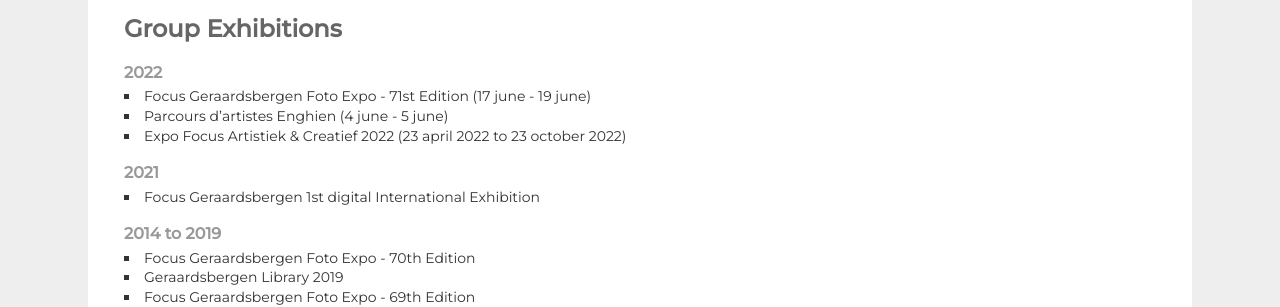
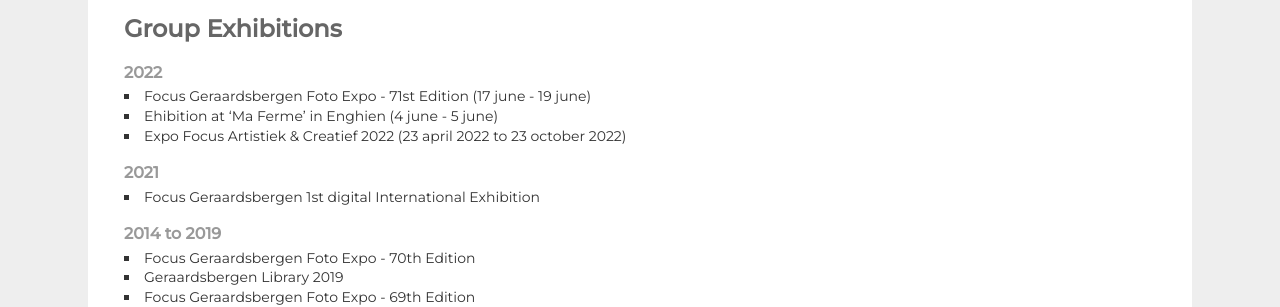
Before and after one commit to dimz25/dimz25.github.io, a Jekyll site: the page built from pages/me.md, in a window 1280 px wide. Shown: the part 336-643 px from the top of the page. Built offline with Jekyll 4.4.1, drawn with Linux system fonts in a browser that asks for light colours.

Commit message:
Update me.md

```diff
--- a/pages/me.md
+++ b/pages/me.md
@@ -11,7 +11,7 @@
 
 ### 2022
 * Focus Geraardsbergen Foto Expo - 71st Edition (17 june - 19 june)
-* Parcours d'artistes Enghien (4 june - 5 june)
+* Ehibition at 'Ma Ferme' in Enghien (4 june - 5 june)
 * Expo Focus Artistiek & Creatief 2022 (23 april 2022 to 23 october 2022)
 
 ### 2021
```
